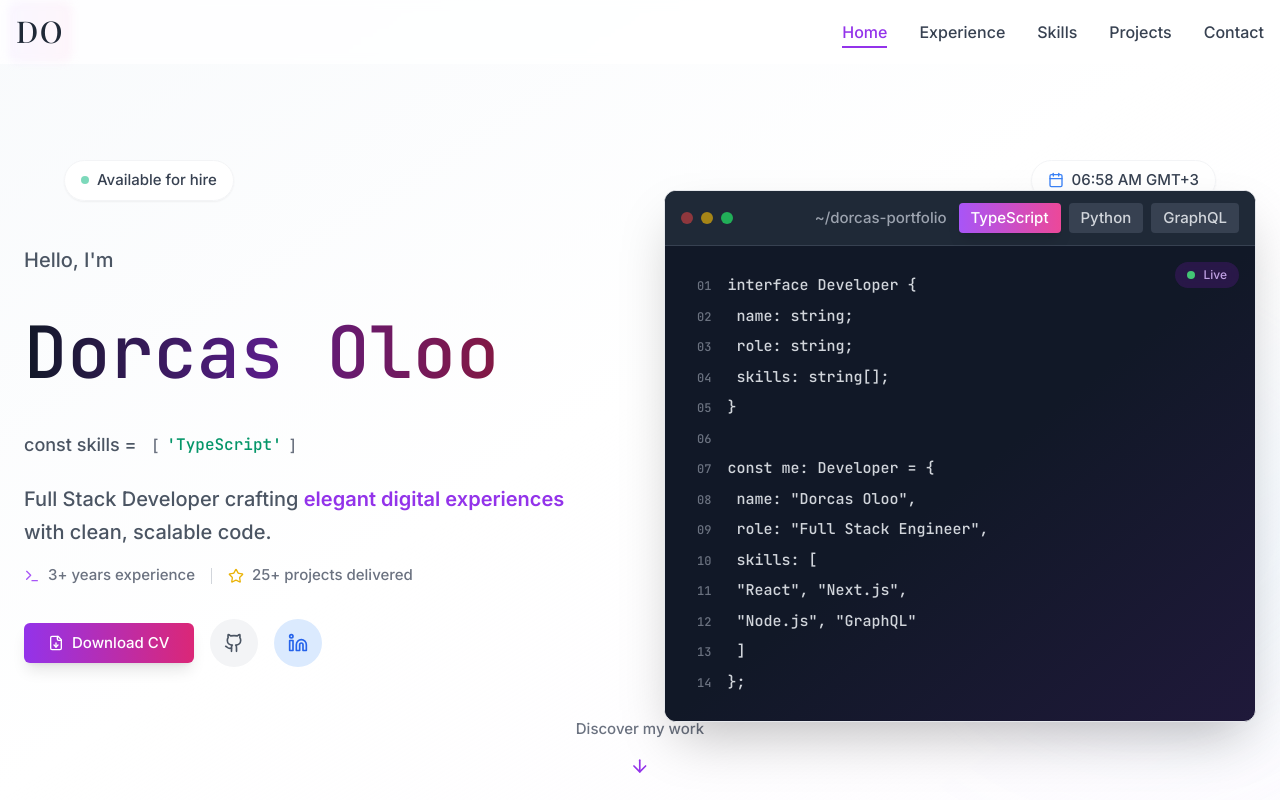
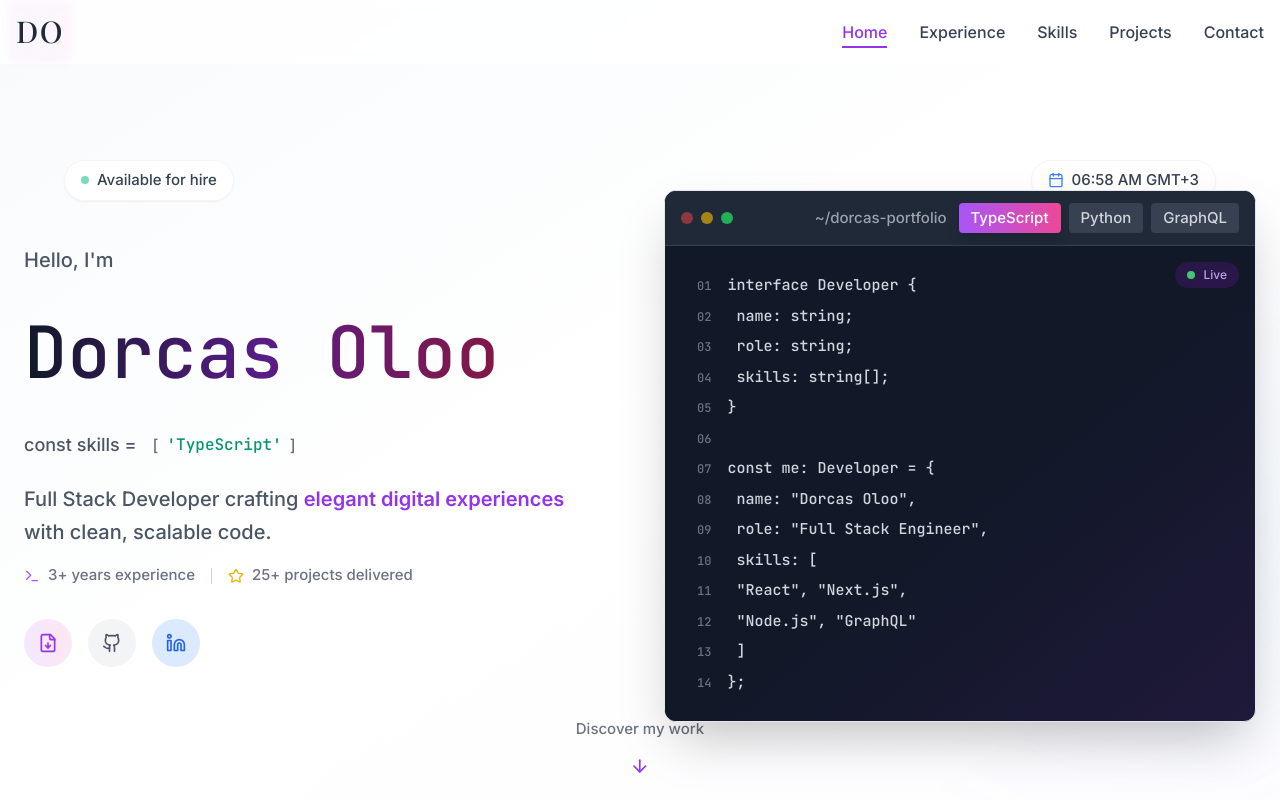
Before and after one commit to dachieng/portfolio, a Next.js app: page / in a window 1280 px wide. Shown: the top 800 px of the page. Built offline with nearby package versions, Linux system fonts and the light colour scheme; a web font is replaced by a local one.

Commit message:
chore: update hero

```diff
--- a/src/modules/elements/Hero_new.tsx
+++ b/src/modules/elements/Hero_new.tsx
@@ -8,14 +8,12 @@ import {
   Menu,
   FileDown,
   Terminal,
-  Code2,
   Star,
   Users,
   Calendar,
   Coffee,
   Heart,
 } from 'lucide-react';
-import { Button } from '@/components/ui/Button';
 import Link from 'next/link';
 import { Playfair_Display, JetBrains_Mono } from 'next/font/google';
 import { useState, useEffect, useRef } from 'react';
@@ -370,21 +368,24 @@ const Hero = () => {
               </motion.div>
             </div>
 
-            {/* Action buttons - Download CV prominently placed */}
-            <motion.div variants={itemVariants} className="flex flex-wrap items-center gap-4">
-              <motion.div whileHover={{ scale: 1.02 }} whileTap={{ scale: 0.98 }}>
-                <Button
-                  asChild
-                  className="bg-gradient-to-r from-purple-600 to-pink-600 text-white shadow-lg transition-all duration-300 hover:from-purple-700 hover:to-pink-700 hover:shadow-xl"
+            {/* Social Icons & CV Download - Clean and consistent */}
+            <motion.div variants={itemVariants} className="flex items-center gap-4">
+              <motion.div whileHover={{ y: -2 }} whileTap={{ scale: 0.95 }} className="group relative">
+                <a
+                  href="/DorcasCV.pdf"
+                  download
+                  className="flex h-12 w-12 items-center justify-center rounded-full bg-gradient-to-r from-purple-100 to-pink-100 text-purple-600 transition-all hover:from-purple-600 hover:to-pink-600 hover:text-white hover:shadow-lg"
                 >
-                  <a href="/DorcasCV.pdf" download className="flex items-center gap-2 px-6 py-3">
-                    <FileDown className="h-4 w-4" />
-                    <span>Download CV</span>
-                  </a>
-                </Button>
+                  <FileDown className="h-5 w-5" />
+                </a>
+                {/* Tooltip */}
+                <div className="absolute -top-10 left-1/2 -translate-x-1/2 transform rounded bg-gray-900 px-2 py-1 text-xs text-white opacity-0 transition-opacity group-hover:opacity-100">
+                  Download CV
+                  <div className="absolute left-1/2 top-full h-0 w-0 -translate-x-1/2 transform border-l-2 border-r-2 border-t-2 border-transparent border-t-gray-900"></div>
+                </div>
               </motion.div>
 
-              <motion.div whileHover={{ y: -2 }} whileTap={{ scale: 0.95 }}>
+              <motion.div whileHover={{ y: -2 }} whileTap={{ scale: 0.95 }} className="group relative">
                 <Link
                   href="https://github.com/dachieng"
                   target="_blank"
@@ -392,9 +393,14 @@ const Hero = () => {
                 >
                   <Github className="h-5 w-5" />
                 </Link>
+                {/* Tooltip */}
+                <div className="absolute -top-10 left-1/2 -translate-x-1/2 transform rounded bg-gray-900 px-2 py-1 text-xs text-white opacity-0 transition-opacity group-hover:opacity-100">
+                  GitHub
+                  <div className="absolute left-1/2 top-full h-0 w-0 -translate-x-1/2 transform border-l-2 border-r-2 border-t-2 border-transparent border-t-gray-900"></div>
+                </div>
               </motion.div>
 
-              <motion.div whileHover={{ y: -2 }} whileTap={{ scale: 0.95 }}>
+              <motion.div whileHover={{ y: -2 }} whileTap={{ scale: 0.95 }} className="group relative">
                 <Link
                   href="https://linkedin.com/in/dorcas-oloo"
                   target="_blank"
@@ -402,6 +408,11 @@ const Hero = () => {
                 >
                   <Linkedin className="h-5 w-5" />
                 </Link>
+                {/* Tooltip */}
+                <div className="absolute -top-10 left-1/2 -translate-x-1/2 transform rounded bg-gray-900 px-2 py-1 text-xs text-white opacity-0 transition-opacity group-hover:opacity-100">
+                  LinkedIn
+                  <div className="absolute left-1/2 top-full h-0 w-0 -translate-x-1/2 transform border-l-2 border-r-2 border-t-2 border-transparent border-t-gray-900"></div>
+                </div>
               </motion.div>
             </motion.div>
           </motion.div>
```
